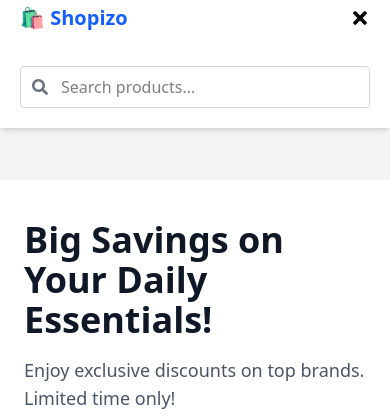
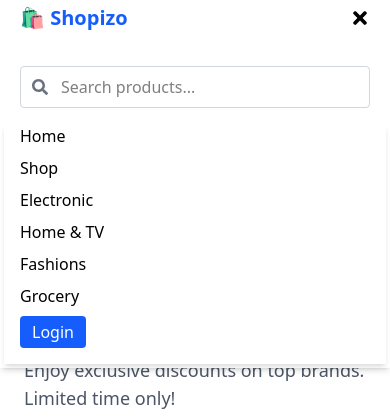
Before and after one commit to Niteshsharma831/E-comService, a React (Vite) app in the folder E-comService/: page / in a window 390 px wide. Both pictures are taken after a click on the button 360 px from the left and 18 px from the top of the page. Shown: the top 418 px of the page. Built offline with nearby package versions, Linux system fonts and the light colour scheme.

Commit message:
feat: enhance Navbar with mobile menu and user profile dropdown functionality

```diff
--- a/E-comService/src/components/navbar.jsx
+++ b/E-comService/src/components/navbar.jsx
@@ -4,6 +4,7 @@ import { Link, useNavigate } from "react-router-dom";
 import axios from "axios";
 import { ToastContainer, toast } from "react-toastify";
 import "react-toastify/dist/ReactToastify.css";
+
 const Navbar = () => {
   const [menuOpen, setMenuOpen] = useState(false);
   const [user, setUser] = useState(null);
@@ -38,6 +39,7 @@ const Navbar = () => {
   }, []);
 
   const getFirstName = (name) => name?.split(" ")[0];
+
   const handleLogout = async () => {
     try {
       await axios.post(
@@ -46,16 +48,13 @@ const Navbar = () => {
         { withCredentials: true }
       );
 
-      // Clear local data
       localStorage.removeItem("user");
       window.dispatchEvent(new Event("user-logged-in"));
+      setUser(null);
+      setMenuOpen(false);
+      setShowDropdown(false);
 
-      setUser(null); // ✅ Clear local state
-      setMenuOpen(false); // ✅ Close mobile menu
-      setShowDropdown(false); // ✅ Close dropdown
-
-      toast.success("🟢 Logged out successfully!"); // ✅ Toast message
-
+      toast.success("🟢 Logged out successfully!");
       navigate("/login");
     } catch (err) {
       console.error("Logout failed:", err);
@@ -76,7 +75,6 @@ const Navbar = () => {
       {/* Top Row */}
       <div className="max-w-screen-xl mx-auto px-4 space-y-2 md:space-y-0 md:flex md:items-center md:justify-between">
         <div className="w-full md:w-auto">
-          {/* Brand */}
           <div className="flex justify-between items-center">
             <Link
               to="/"
@@ -92,7 +90,6 @@ const Navbar = () => {
             </button>
           </div>
 
-          {/* Marquee outside of <Link> */}
           <div className="rounded overflow-hidden">
             <marquee
               behavior="scroll"
@@ -208,6 +205,48 @@ const Navbar = () => {
       </div>
 
       {/* Mobile Menu */}
+      {menuOpen && (
+        <ul className="md:hidden px-4 pb-4 space-y-2 font-medium bg-white shadow-md">
+          <li>
+            <Link to="/" onClick={() => setMenuOpen(false)}>
+              Home
+            </Link>
+          </li>
+          <li>
+            <Link to="/shop" onClick={() => setMenuOpen(false)}>
+              Shop
+            </Link>
+          </li>
+          <li>
+            <Link to="/electronic" onClick={() => setMenuOpen(false)}>
+              Electronic
+            </Link>
+          </li>
+          <li>
+            <Link to="/home&tv" onClick={() => setMenuOpen(false)}>
+              Home & TV
+            </Link>
+          </li>
+          <li>
+            <Link to="/fashions" onClick={() => setMenuOpen(false)}>
+              Fashions
+            </Link>
+          </li>
+          <li>
+            <Link to="/grocery" onClick={() => setMenuOpen(false)}>
+              Grocery
+            </Link>
+          </li>
+
+          {user ? (
+            <>
+              <li className="relative">
+                <button
+                  onClick={() => setShowDropdown(!showDropdown)}
+                  className="block w-full text-left px-3 py-2 bg-gray-100 rounded"
+                >
+                  👤 Profile
+                </button>
 
                 {showDropdown && (
                   <div className="mt-2 ml-2 rounded bg-white shadow-md z-10 border">
@@ -221,7 +260,6 @@ const Navbar = () => {
                     >
                       My Account
                     </Link>
-
                     <Link
                       to="/cart"
                       onClick={() => {
@@ -232,7 +270,6 @@ const Navbar = () => {
                     >
                       My Cart
                     </Link>
-
                     <Link
                       to="/my-orders"
                       onClick={() => {
@@ -243,7 +280,6 @@ const Navbar = () => {
                     >
                       My Orders
                     </Link>
-
                     <button
                       onClick={() => {
                         handleLogout();
@@ -256,6 +292,21 @@ const Navbar = () => {
                     </button>
                   </div>
                 )}
+              </li>
+            </>
+          ) : (
+            <li>
+              <Link
+                to="/login"
+                onClick={() => setMenuOpen(false)}
+                className="block bg-blue-600 text-white rounded px-3 py-1 w-fit"
+              >
+                Login
+              </Link>
+            </li>
+          )}
+        </ul>
+      )}
 
       <ToastContainer position="top-right" autoClose={2000} hideProgressBar />
     </nav>
```
Lines whose indentation alone changed are shown as unchanged.
